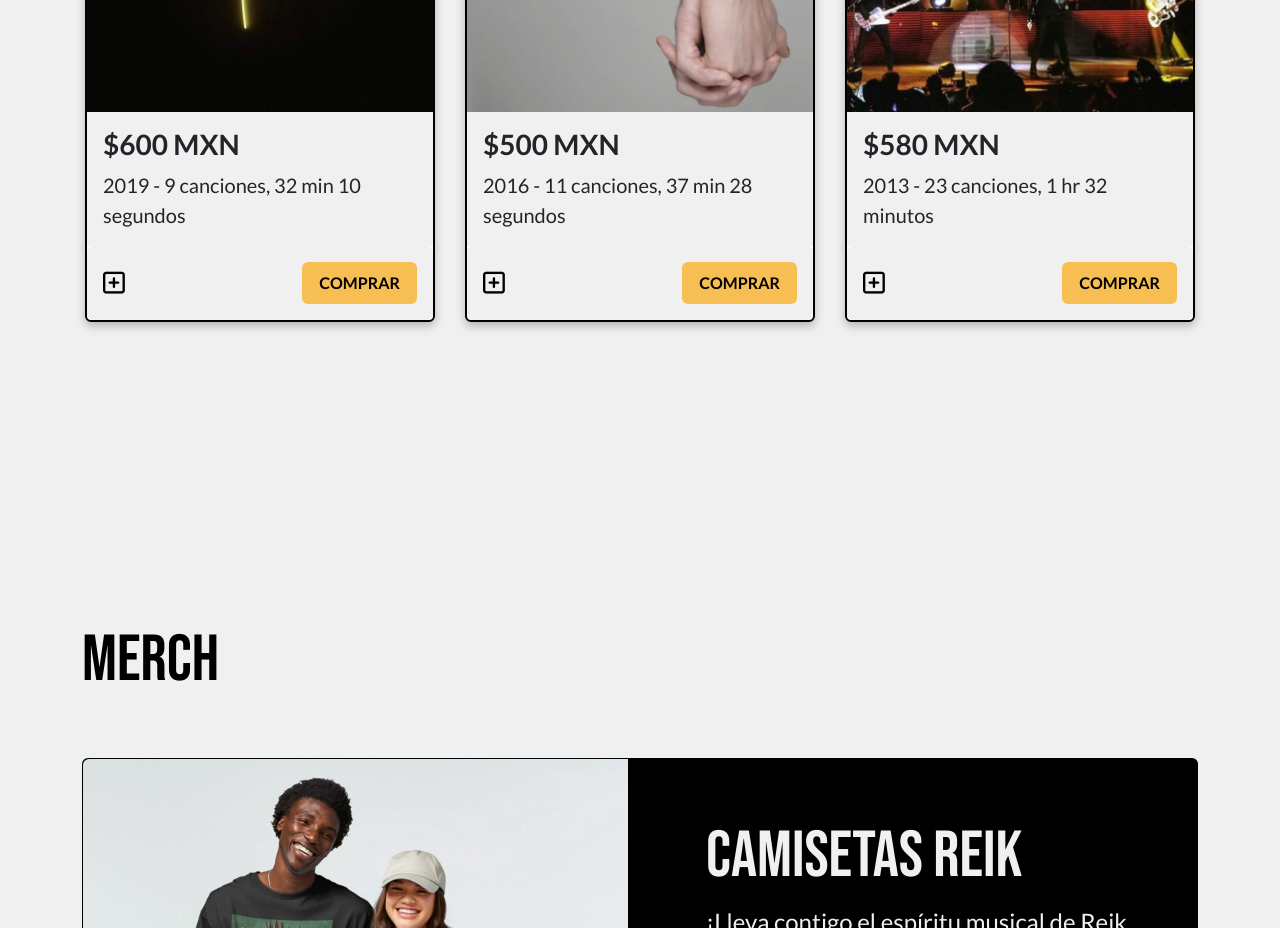
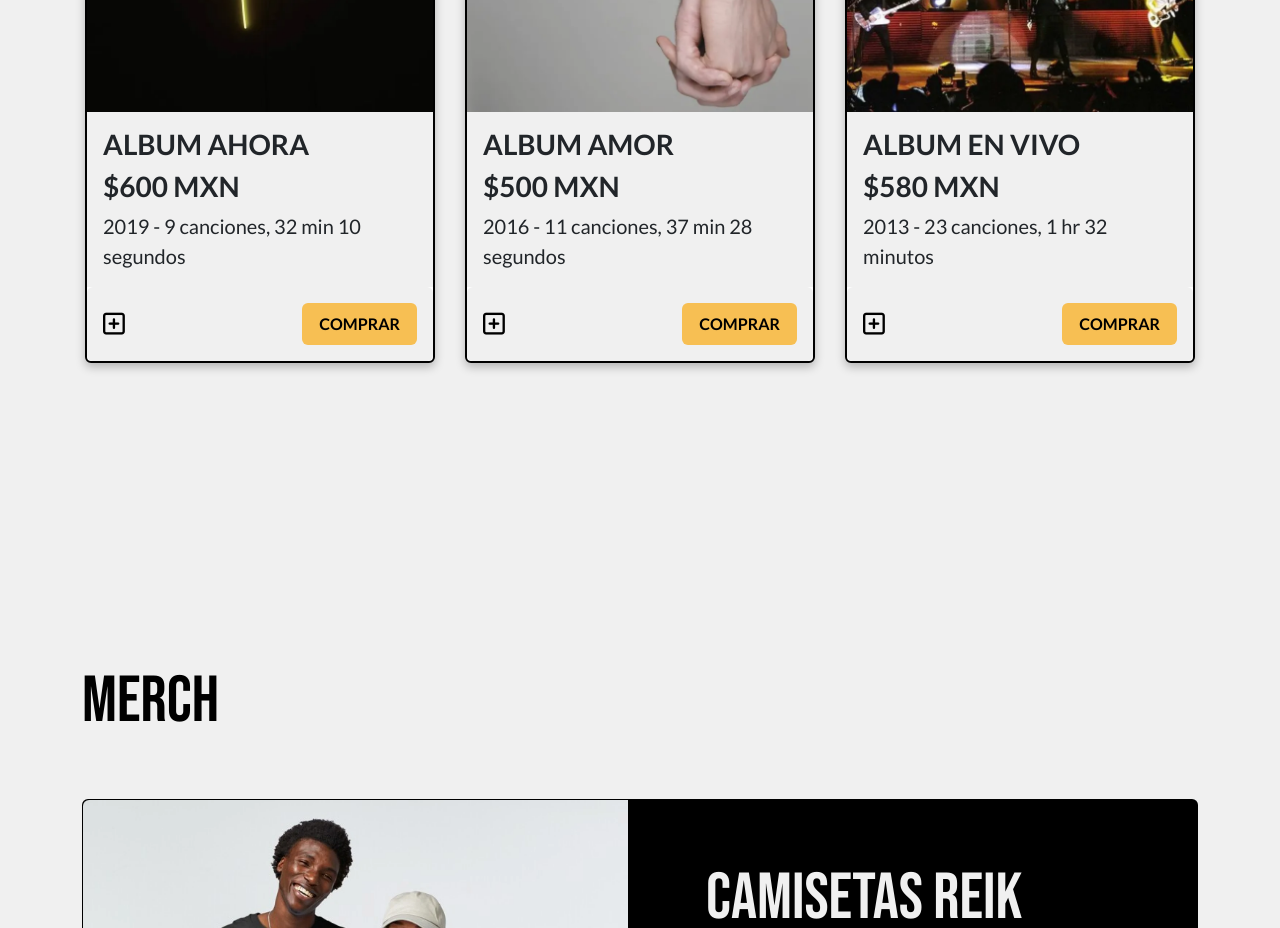
Before and after one commit to arturovz23/hiberus, a website: page hiberus.html in a window 1280 px wide. Shown: the part 1660-2588 px from the top of the page. Drawn offline with nearby package versions, Linux system fonts and the light colour scheme.

Commit message:
Se agrego un elemento titulo en la seccion discos.

```diff
--- a/index.html
+++ b/hiberus.html
@@ -70,7 +70,8 @@
                 <div class="card animation left" id="card1">
                     <img src="img/album_ahora.webp" class="card-img-top card__img" alt="album ahora">
                     <div class="card-body card__content">
-                      <h5 class="card-title card__h5">$600 MXN</h5>
+                        <h5 class="card-title card__h5">Album Ahora</h5>
+                      <h5 class="card-title card__h5--precio">$600 MXN</h5>
                       <p class="card-text card__p">2019 - 9 canciones, 32 min 10 segundos</p>
                     </div>
                     <div class="card-body card__buttons">
@@ -83,7 +84,8 @@
                 <div class="card animation up" id="card2">
                     <img src="img/album_amor.webp" class="card-img-top card__img" alt="album amor">
                     <div class="card-body card__content">
-                      <h5 class="card-title card__h5">$500 MXN</h5>
+                      <h5 class="card-title card__h5">Album Amor</h5>
+                      <h5 class="card-title card__h5--precio">$500 MXN</h5>
                       <p class="card-text card__p">2016 - 11 canciones, 37 min 28 segundos</p>
                     </div>
                     <div class="card-body card__buttons">
@@ -96,7 +98,8 @@
                 <div class="card animation right" id="card3">
                     <img src="img/album_envivo.webp" class="card-img-top card__img" alt="album concierto en vivo">
                     <div class="card-body card__content">
-                      <h5 class="card-title card__h5">$580 MXN</h5>
+                        <h5 class="card-title card__h5">Album En Vivo</h5>
+                      <h5 class="card-title card__h5--precio">$580 MXN</h5>
                       <p class="card-text card__p">2013 - 23 canciones, 1 hr 32 minutos</p>
                     </div>
                     <div class="card-body card__buttons">
--- a/scss/_discos.scss
+++ b/scss/_discos.scss
@@ -30,6 +30,12 @@
         }
 
         &__h5{
+            font-size: 28px;
+            font-weight: 600;
+            text-transform: uppercase;
+        }
+
+        &__h5--precio{
             font-size: 28px;
             font-weight: 600;
         }
```
Also changed, not shown: css/style.css, 1 other file.
